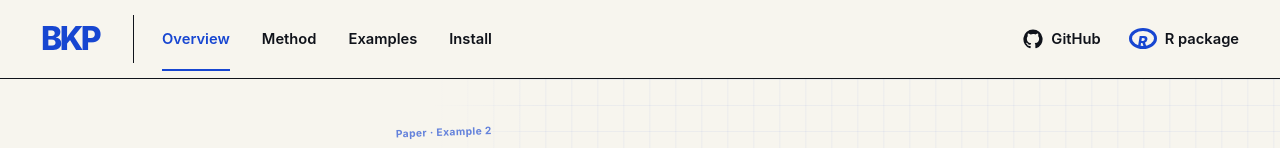
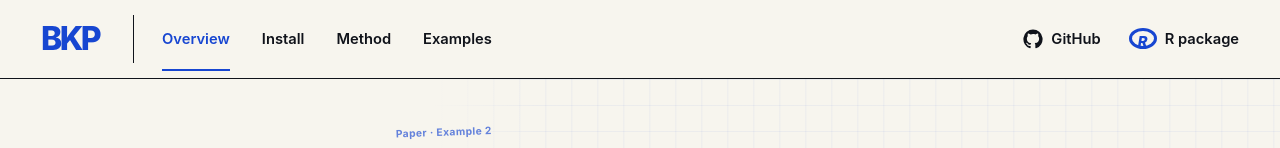
Before and after one commit to Jiangyan-Zhao/BKP-website, a React (Vite) app: page / in a window 1280 px wide. Shown: the top 148 px of the page. Built offline with nearby package versions, Linux system fonts and the light colour scheme.

Commit message:
Move install link earlier in navigation

```diff
--- a/src/App.tsx
+++ b/src/App.tsx
@@ -718,9 +718,9 @@ export default function Home() {
         <a className="wordmark" href="#overview" aria-label="BKP home">BKP</a>
         <nav aria-label="Primary navigation">
           <a className="active" href="#overview">Overview</a>
+          <a href="#install">Install</a>
           <a href="#method">Method</a>
           <a href="#examples">Examples</a>
-          <a href="#install">Install</a>
         </nav>
         <div className="header-links">
           <a href="https://github.com/Jiangyan-Zhao/BKP" target="_blank" rel="noreferrer">
```
